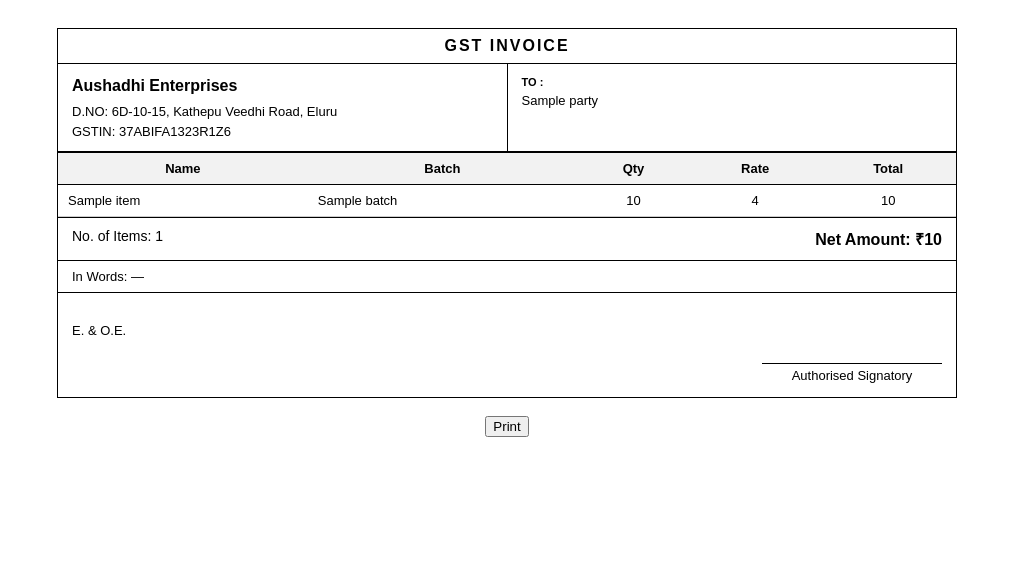
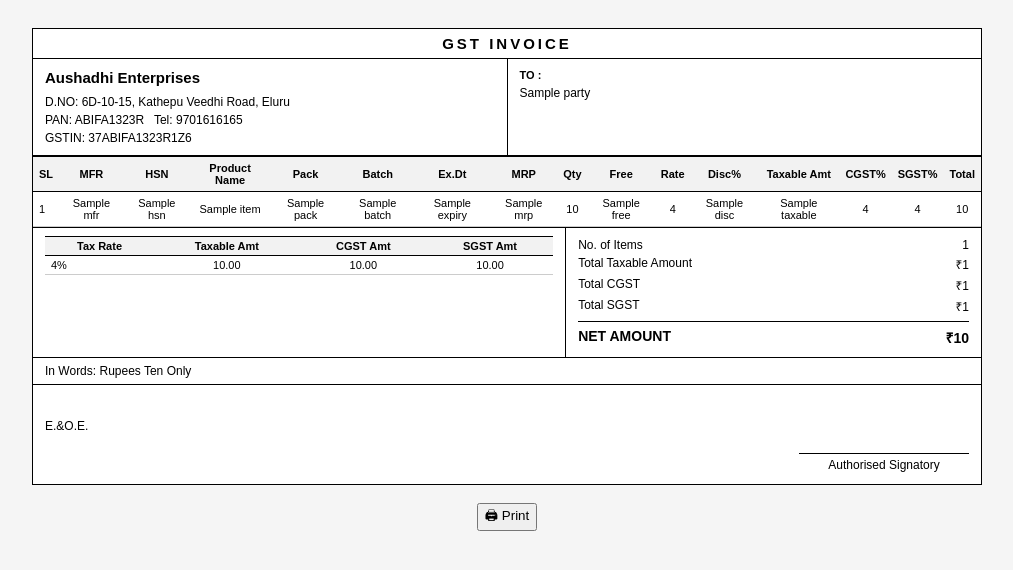
Before and after one commit to Sadiyamd029/pharma-billing, a Flask app: template templates/invoice.html in a window 1280 px wide. Shown: the top 570 px of the page, without its empty margins (133-1146 px from the left). Run offline with Flask 3, Linux system fonts and the light colour scheme; the template is opened without the code that fills it: most values are stand-ins (such as "Sample title", 1, 10 or a date in 2020).

Commit message:
update invoice template

```diff
--- a/templates/invoice.html
+++ b/templates/invoice.html
@@ -2,135 +2,132 @@
 <html>
 <head>
     <title>Invoice</title>
-
     <style>
-        * {
-            box-sizing: border-box;
-        }
+        * { box-sizing: border-box; }
 
         body {
             font-family: Arial, sans-serif;
             padding: 20px;
             color: #000;
+            background: #f5f5f5;
         }
 
         #invoice {
-            max-width: 900px;
+            max-width: 950px;
             margin: 0 auto;
             border: 1px solid #000;
+            background: #fff;
         }
 
-        /* ---- Header ---- */
         .inv-title {
             text-align: center;
             font-weight: bold;
-            letter-spacing: 2px;
-            padding: 8px;
+            letter-spacing: 3px;
+            padding: 6px;
             border-bottom: 1px solid #000;
+            font-size: 15px;
         }
 
         .inv-header {
             display: flex;
             border-bottom: 1px solid #000;
+            font-size: 12px;
         }
 
         .inv-header .col {
             flex: 1;
-            padding: 10px 14px;
-            font-size: 13px;
+            padding: 8px 12px;
             line-height: 1.5;
         }
 
-        .inv-header .col:first-child {
-            border-right: 1px solid #000;
-        }
+        .inv-header .col:first-child { border-right: 1px solid #000; }
 
-        .inv-header .shop-name {
-            font-weight: bold;
-            font-size: 16px;
-            margin-bottom: 4px;
-        }
+        .inv-header .shop-name { font-weight: bold; font-size: 15px; margin-bottom: 3px; }
+        .inv-header .to-label { font-weight: bold; font-size: 11px; }
 
-        .inv-header .to-label {
-            font-weight: bold;
-            font-size: 11px;
-        }
-
-        /* ---- Items table ---- */
         table {
             width: 100%;
             border-collapse: collapse;
         }
 
         th, td {
-            padding: 8px 10px;
+            padding: 5px 6px;
             text-align: center;
             border-bottom: 1px solid #ccc;
-            font-size: 13px;
+            font-size: 11px;
         }
 
         th {
             background-color: #f2f2f2;
+            border-top: 1px solid #000;
             border-bottom: 1px solid #000;
-            border-top: 1px solid #000;
         }
 
-        td:nth-child(1), td:nth-child(2) {
-            text-align: left;
+        td:nth-child(1) { text-align: left; }
+
+        .summary {
+            display: flex;
+            border-top: 1px solid #000;
+            font-size: 12px;
         }
 
-        /* ---- Totals block ---- */
-        .inv-totals {
+        .summary .left {
+            flex: 1.3;
+            padding: 8px 12px;
+            border-right: 1px solid #000;
+        }
+
+        .summary .left table th, .summary .left table td {
+            font-size: 11px;
+            padding: 3px 6px;
+        }
+
+        .summary .right {
+            flex: 1;
+            padding: 8px 12px;
+        }
+
+        .summary .right div {
             display: flex;
             justify-content: space-between;
+            padding: 2px 0;
+        }
+
+        .summary .right .net {
+            font-weight: bold;
             border-top: 1px solid #000;
-            padding: 10px 14px;
+            margin-top: 4px;
+            padding-top: 6px;
             font-size: 14px;
         }
 
-        .inv-totals .net {
-            font-weight: bold;
-            font-size: 16px;
+        .inv-words {
+            padding: 6px 12px;
+            border-top: 1px solid #000;
+            font-size: 12px;
         }
 
-        .inv-words {
-            padding: 8px 14px;
-            border-top: 1px solid #000;
-            font-size: 13px;
-        }
-
-        /* ---- Signature ---- */
         .inv-footer {
             display: flex;
             justify-content: space-between;
-            padding: 30px 14px 14px;
+            padding: 34px 12px 12px;
             border-top: 1px solid #000;
-            font-size: 13px;
+            font-size: 12px;
         }
 
-        .inv-footer .sign-box {
-            text-align: center;
+        .inv-footer .sign-box { text-align: center; }
+
+        .inv-footer .sign-line {
+            margin-top: 34px;
+            border-top: 1px solid #000;
+            padding-top: 4px;
+            width: 170px;
         }
 
-        .inv-footer .sign-line {
-            margin-top: 40px;
-            border-top: 1px solid #000;
-            padding-top: 4px;
-            width: 180px;
-        }
-
-        /* ✅ PRINT FIX */
         @media print {
-            button {
-                display: none;
-            }
-            body {
-                margin: 0;
-                padding: 0;
-            }
-            #invoice {
-                border: none;
-            }
+            body { background: white !important; margin: 0; padding: 0; }
+            button { display: none !important; }
+            #invoice { border: none; max-width: 100%; }
         }
     </style>
 </head>
@@ -145,6 +142,7 @@
         <div class="col">
             <div class="shop-name">Aushadhi Enterprises</div>
             D.NO: 6D-10-15, Kathepu Veedhi Road, Eluru<br>
+            PAN: ABIFA1323R &nbsp; Tel: 9701616165<br>
             GSTIN: 37ABIFA1323R1Z6
         </div>
         <div class="col">
@@ -155,35 +153,75 @@
 
     <table>
         <tr>
-            <th>Name</th>
+            <th>SL</th>
+            <th>MFR</th>
+            <th>HSN</th>
+            <th>Product Name</th>
+            <th>Pack</th>
             <th>Batch</th>
+            <th>Ex.Dt</th>
+            <th>MRP</th>
             <th>Qty</th>
+            <th>Free</th>
             <th>Rate</th>
+            <th>Disc%</th>
+            <th>Taxable Amt</th>
+            <th>CGST%</th>
+            <th>SGST%</th>
             <th>Total</th>
         </tr>
 
-        {% for item in items %}
+        {% for i in items %}
         <tr>
-            <td>{{ item.name }}</td>
-            <td>{{ item.batch }}</td>
-            <td>{{ item.qty }}</td>
-            <td>{{ item.rate }}</td>
-            <td>{{ item.amount }}</td>
+            <td>{{ loop.index }}</td>
+            <td>{{ i.mfr }}</td>
+            <td>{{ i.hsn }}</td>
+            <td>{{ i.name }}</td>
+            <td>{{ i.pack }}</td>
+            <td>{{ i.batch }}</td>
+            <td>{{ i.expiry }}</td>
+            <td>{{ i.mrp }}</td>
+            <td>{{ i.qty }}</td>
+            <td>{{ i.free }}</td>
+            <td>{{ i.rate }}</td>
+            <td>{{ i.disc }}</td>
+            <td>{{ i.taxable }}</td>
+            <td>{{ i.cgst_rate }}</td>
+            <td>{{ i.sgst_rate }}</td>
+            <td>{{ i.amount }}</td>
         </tr>
         {% endfor %}
     </table>
 
-    <div class="inv-totals">
-        <span>No. of Items: {{ items|length }}</span>
-        <span class="net">Net Amount: ₹{{ total }}</span>
+    <div class="summary">
+        <div class="left">
+            <table>
+                <tr><th>Tax Rate</th><th>Taxable Amt</th><th>CGST Amt</th><th>SGST Amt</th></tr>
+                {% for t in tax_summary %}
+                <tr>
+                    <td>{{ t.rate }}%</td>
+                    <td>{{ "%.2f"|format(t.taxable) }}</td>
+                    <td>{{ "%.2f"|format(t.cgst) }}</td>
+                    <td>{{ "%.2f"|format(t.sgst) }}</td>
+                </tr>
+                {% endfor %}
+            </table>
+        </div>
+        <div class="right">
+            <div><span>No. of Items</span><span>{{ items|length }}</span></div>
+            <div><span>Total Taxable Amount</span><span>₹{{ total_taxable }}</span></div>
+            <div><span>Total CGST</span><span>₹{{ total_cgst }}</span></div>
+            <div><span>Total SGST</span><span>₹{{ total_sgst }}</span></div>
+            <div class="net"><span>NET AMOUNT</span><span>₹{{ total }}</span></div>
+        </div>
     </div>
 
-    <div class="inv-words" id="wordsLine">
+    <div class="inv-words">
         In Words: <span id="amountInWords">—</span>
     </div>
 
     <div class="inv-footer">
-        <div>E. &amp; O.E.</div>
+        <div>E.&amp;O.E.</div>
         <div class="sign-box">
             <div class="sign-line">Authorised Signatory</div>
         </div>
@@ -193,12 +231,10 @@
 
 <br>
 <div style="text-align:center;">
-    <button onclick="window.print()">Print</button>
+    <button onclick="window.print()">🖨 Print</button>
 </div>
 
 <script>
-    // Converts the total shown on the page into words, same trick
-    // the sample invoice uses ("In Words: Rs. Three thousand ...").
 function numberToWords(num) {
     const a = ['', 'One', 'Two', 'Three', 'Four', 'Five', 'Six', 'Seven', 'Eight', 'Nine',
         'Ten', 'Eleven', 'Twelve', 'Thirteen', 'Fourteen', 'Fifteen', 'Sixteen',
@@ -214,13 +250,12 @@
         return n.toString();
     }
 
-        return n === 0 ? 'Zero' : inWords(Math.round(num));
+    return num === 0 ? 'Zero' : inWords(Math.round(num));
 }
 
-    const totalText = document.querySelector('.net').textContent.replace(/[^\d.]/g, '');
-    const total = parseFloat(totalText) || 0;
-    document.getElementById('amountInWords').textContent =
-        'Rupees ' + numberToWords(total) + ' Only';
+const netText = document.querySelector('.summary .net span:last-child').textContent.replace(/[^\d.]/g, '');
+const netVal = parseFloat(netText) || 0;
+document.getElementById('amountInWords').textContent = 'Rupees ' + numberToWords(netVal) + ' Only';
 </script>
 
 </body>
```
Lines whose indentation alone changed are shown as unchanged.
